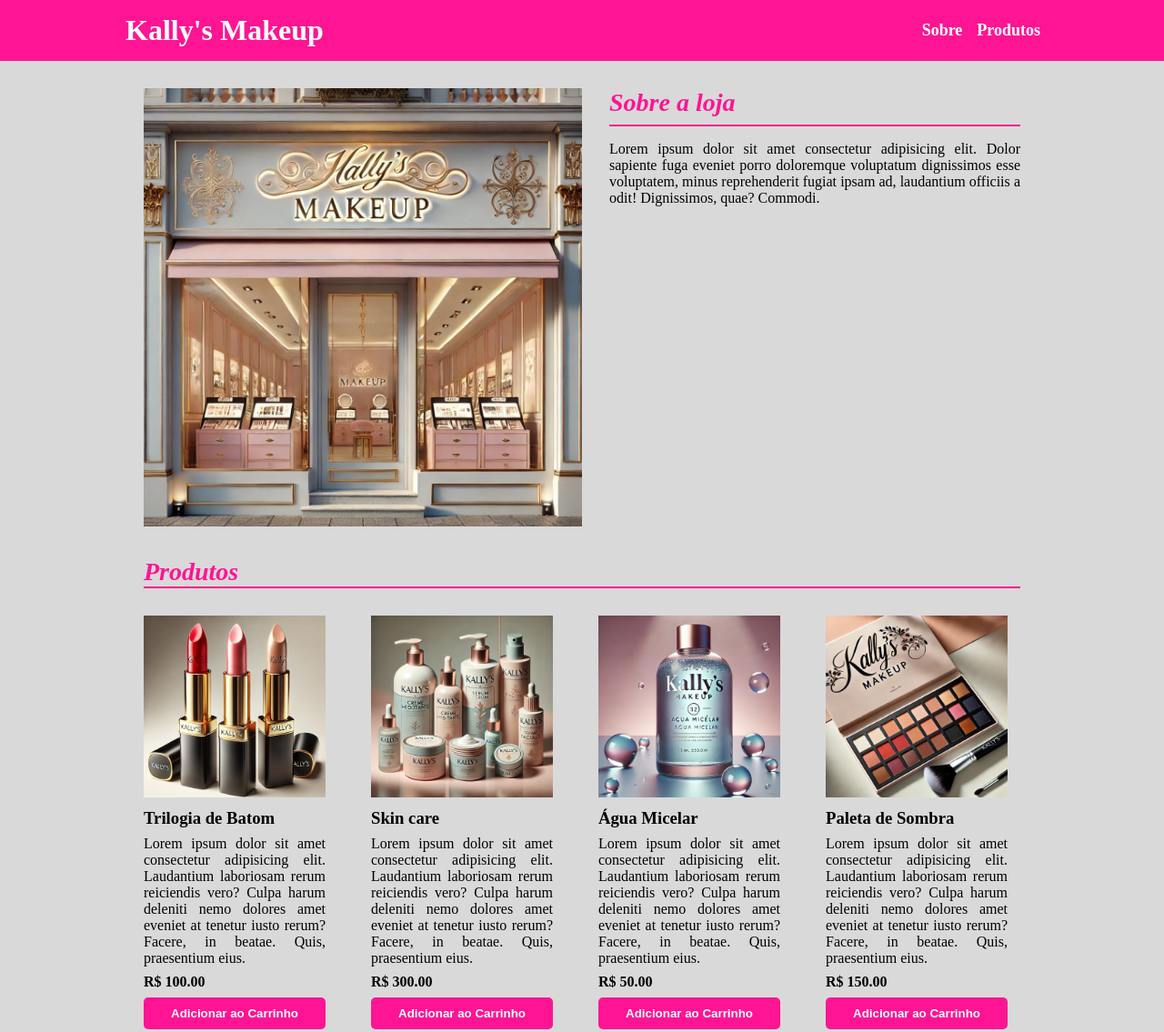
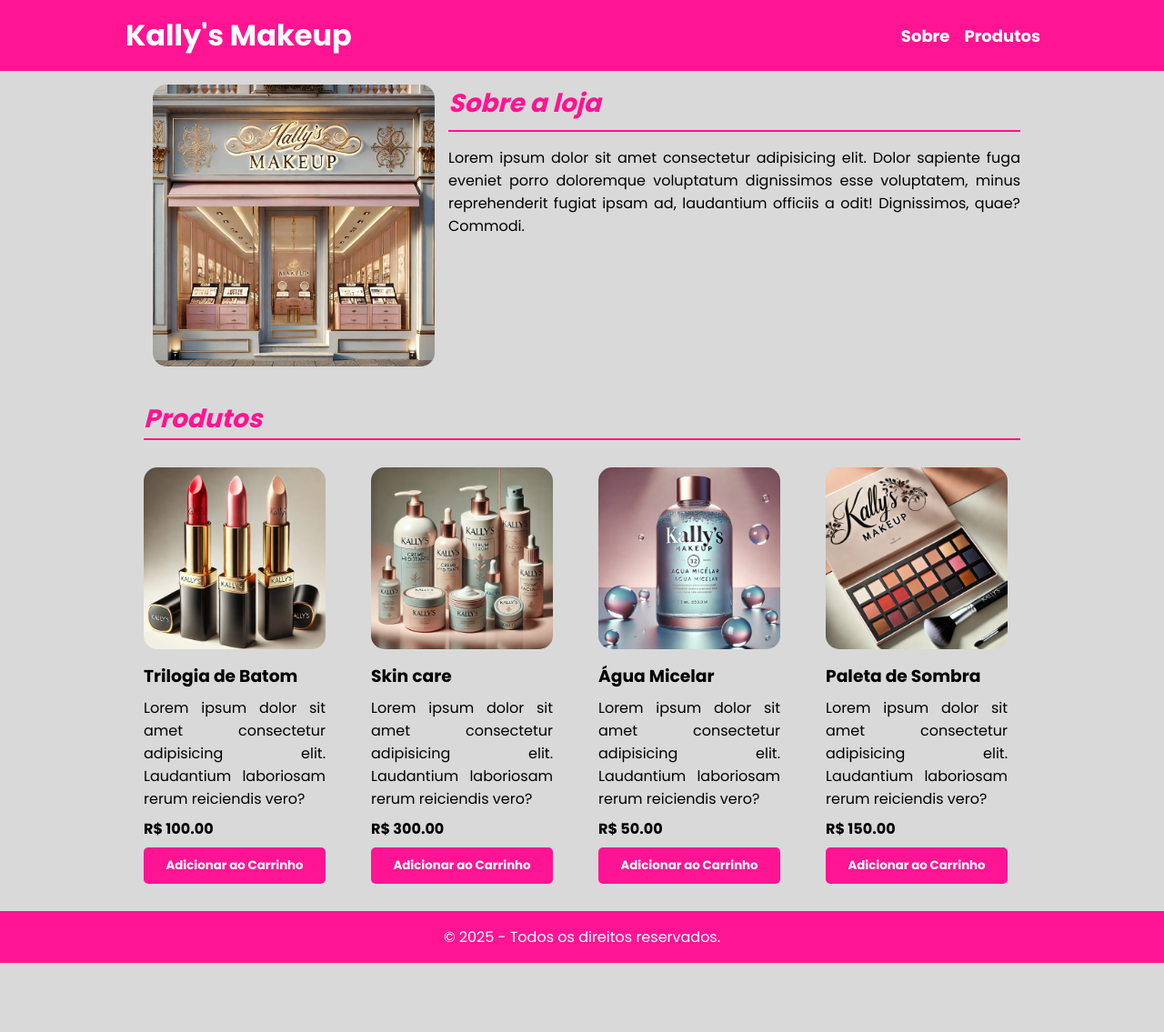
Before and after one commit to kallyassis/css_responsivo, a plain HTML site: page index.html in a window 1280 px wide. Shown: the top 1135 px of the page at 91% size. After the commit the page ends 1059 px from the top, so only its background shows below. Drawn offline with Linux system fonts and the light colour scheme.

Commit message:
Organizando seção de produto com texto menores

```diff
--- a/index.html
+++ b/index.html
@@ -6,7 +6,7 @@
     <!--Google Fontes-->
     <link rel="preconnect" href="https://fonts.googleapis.com">
     <link rel="preconnect" href="https://fonts.gstatic.com" crossorigin>
-    <link href="https://fonts.googleapis.com/css2?family=Roboto:ital,wght@0,100..900;1,100..900&family=Work+Sans:ital,wght@0,100..900;1,100..900&display=swap" rel="stylesheet">
+    <link href="https://fonts.googleapis.com/css2?family=Poppins:wght@400;700&display=swap" rel="stylesheet">
     <!--Fim do Goole Fontes-->
     <link rel="stylesheet" href="main.css">
     <title>Kally's Makeup</title>
@@ -32,7 +32,7 @@
             <div class="interface">
                 <div class="sobre-loja">
                     <div class="img-column">
-                            <img src="./img/logo-nova.jpg" alt="Logo da loja">
+                        <img class="top" src="./img/logo-nova.jpg" alt="Logo da loja">
                     </div>
                     <div class="txt-sobre">
                         <h2>Sobre a loja</h2>
@@ -51,7 +51,7 @@
                         <img src="./img/baton.jpg"alt="Trilogia de batom">
                         <h3>Trilogia de Batom</h3>
                         <p>
-                            Lorem ipsum dolor sit amet consectetur adipisicing elit. Laudantium laboriosam rerum reiciendis vero? Culpa harum deleniti nemo dolores amet eveniet at tenetur iusto rerum? Facere, in beatae. Quis, praesentium eius.
+                            Lorem ipsum dolor sit amet consectetur adipisicing elit. Laudantium laboriosam rerum reiciendis vero?
                         </p>
                         <span>R$ 100.00</span>
                         <div class="tbn">
@@ -62,7 +62,7 @@
                         <img src="./img/skin.jpg" alt="Skin care">
                         <h3>Skin care</h3>
                         <p>
-                            Lorem ipsum dolor sit amet consectetur adipisicing elit. Laudantium laboriosam rerum reiciendis vero? Culpa harum deleniti nemo dolores amet eveniet at tenetur iusto rerum? Facere, in beatae. Quis, praesentium eius.
+                            Lorem ipsum dolor sit amet consectetur adipisicing elit. Laudantium laboriosam rerum reiciendis vero?
                         </p>
                         <span>R$ 300.00</span>
                         <div class="tbn">
@@ -73,7 +73,7 @@
                         <img src="./img/água micelar.jpg" alt="Água Micelar">
                         <h3>Água Micelar</h3>
                         <p>
-                            Lorem ipsum dolor sit amet consectetur adipisicing elit. Laudantium laboriosam rerum reiciendis vero? Culpa harum deleniti nemo dolores amet eveniet at tenetur iusto rerum? Facere, in beatae. Quis, praesentium eius.
+                            Lorem ipsum dolor sit amet consectetur adipisicing elit. Laudantium laboriosam rerum reiciendis vero?
                         </p>
                         <span>R$ 50.00</span>
                         <div class="tbn">
@@ -84,7 +84,7 @@
                         <img src="./img/sombra.jpg" alt="paleta de sombra">
                         <h3>Paleta de Sombra</h3>
                         <p>
-                            Lorem ipsum dolor sit amet consectetur adipisicing elit. Laudantium laboriosam rerum reiciendis vero? Culpa harum deleniti nemo dolores amet eveniet at tenetur iusto rerum? Facere, in beatae. Quis, praesentium eius.
+                            Lorem ipsum dolor sit amet consectetur adipisicing elit. Laudantium laboriosam rerum reiciendis vero?
                         </p>
                         <span>R$ 150.00</span>
                         <div class="tbn">
--- a/main.css
+++ b/main.css
@@ -2,6 +2,7 @@
     margin: 0;
     padding: 0;
     box-sizing: border-box;
+    font-family: "Poppins", sans-serif;
 }
 
 body{
@@ -43,18 +44,24 @@ header{
 }
 /* Estilo Cabeçalho */
 
-.img-column img {
+.img-column  {
+    width: 350px;
+    padding-left: 40px;
+}
+
+img{
     width: 100%;
+    border-radius: 15px;
 }
 
 .sobre-loja{
-    display: grid;
-    grid-template-columns: repeat(2, 1fr);
-    margin: 30px;
+    display: flex;
+    padding-top: 15px;
+    gap: 15px;
 }
 
 .txt-sobre {
-    padding-left: 30px;
+    width: 629px;
 }
 
 .txt-sobre h2 {
@@ -80,15 +87,15 @@ header{
 }
 
 .produtos{
+    width: 600px;
     display:grid;
     grid-template-columns: repeat(5, 1fr);
     margin: 30px;
     gap: 50px;
     flex-wrap: wrap;
-
 }
 
-.conteudo img {
+.conteudo  {
     width: 200px;
 }
 
@@ -97,6 +104,7 @@ header{
 }
 
 .conteudo p {
+    width: 100%;
     padding-top: 8px;
     text-align: justify;
     padding-bottom: 8px;
@@ -118,15 +126,20 @@ header{
 
 .tbn button {
     width: 100%;
+    transition: 0.5s ease;
 }
 
 .tbn button:hover{
     background-color: #900750;
     cursor: pointer;
+    transform: scale(1.2);
 }
 
 
 footer{
+    display: flex;
+    align-items: center;
+    justify-content: center;
     background-color: #FF1493;
     color: white;
     padding: 16px;
```
Lines whose indentation alone changed are shown as unchanged.
